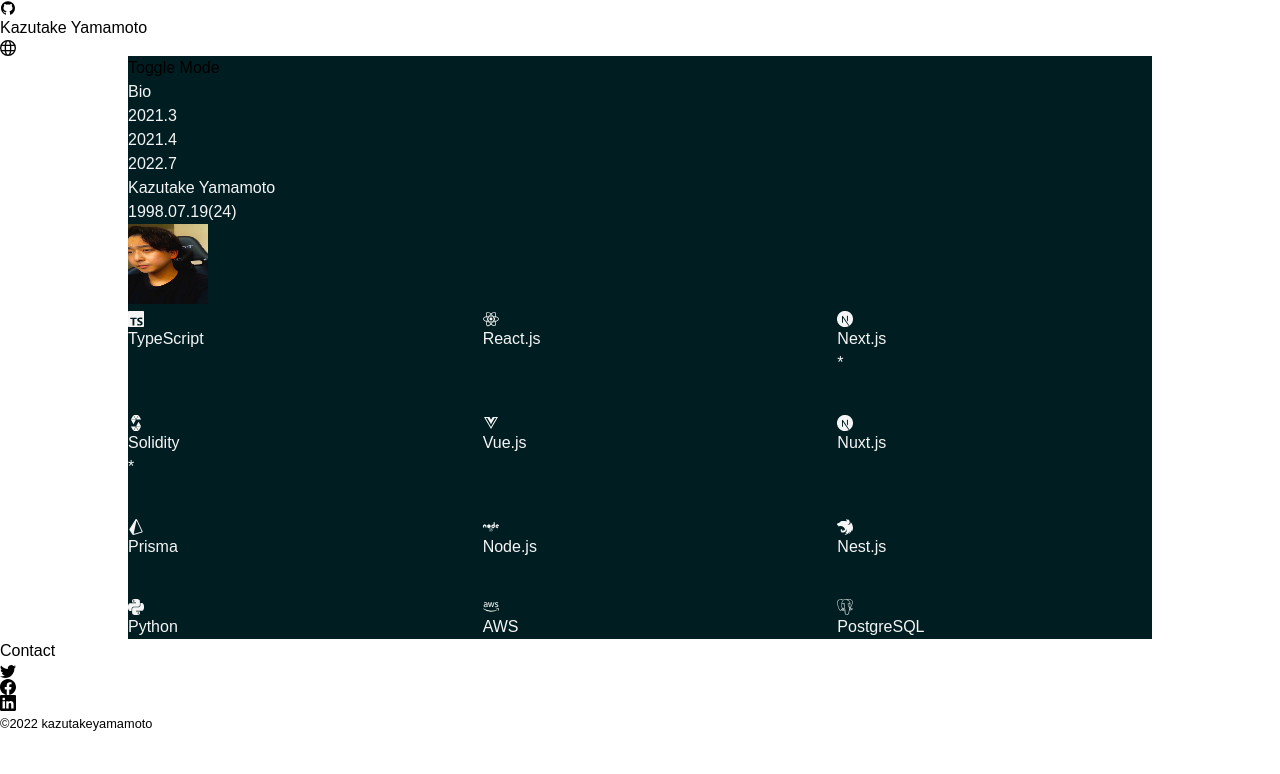
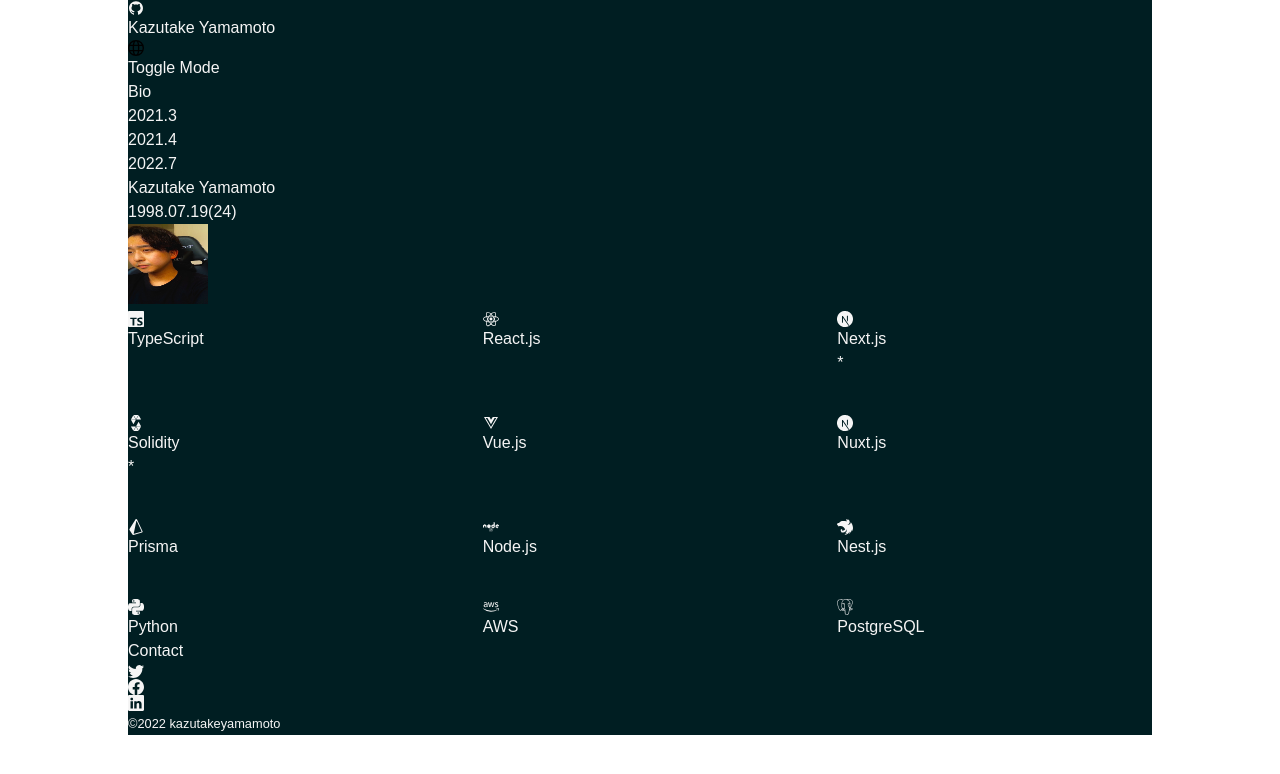
Before and after one commit to mixnuts07/kazutake-yamamoto, a Next.js app: page / in a window 1280 px wide. Shown: the top 774 px of the page. Built offline with nearby package versions, Linux system fonts and the light colour scheme.

Commit message:
[change]top div

```diff
--- a/components/Bio.tsx
+++ b/components/Bio.tsx
@@ -1,6 +1,6 @@
 const Bio = () => {
   return (
-    <div className="dark:text-whitesmoke">
+    <div>
       <h3 className="title-section">Bio</h3>
       <div className="bio">
         <span className="left">2021.3</span>
--- a/components/Header.tsx
+++ b/components/Header.tsx
@@ -3,7 +3,7 @@ import { GrLanguage } from "react-icons/gr";
 
 const Header = () => {
   return (
-    <div className="max-width-4/5">
+    <div>
       <a href="https://github.com/mixnuts07" target="_blank" rel="noreferrer">
         <AiFillGithub />
       </a>
--- a/components/Profile.tsx
+++ b/components/Profile.tsx
@@ -25,7 +25,7 @@ const Profile = () => {
     return age;
   };
   return (
-    <div className="dark:text-whitesmoke">
+    <div>
       <h1 className="name">Kazutake Yamamoto</h1>
       <p className="my-birth">1998.07.19({getAge(birthday)})</p>
       <div className="face-des">
--- a/components/Skills.tsx
+++ b/components/Skills.tsx
@@ -42,7 +42,7 @@ const Skills = () => {
   //           rel="noreferrer"
   //         ></a>
   return (
-    <div className="grid gap-10 grid-cols-3 dark:text-whitesmoke">
+    <div className="grid gap-10 grid-cols-3">
       {languages.map((language) => (
         <div key={language.name}>
           {language.icon}
--- a/pages/index.tsx
+++ b/pages/index.tsx
@@ -19,14 +19,14 @@ const Home: NextPage = () => {
         <meta name="description" content="For Learning" />
         <link rel="icon" href="/favicon.ico" />
       </Head>
-      <Header />
-      <main className="bg-blue max-w-4/5 mx-auto dark:bg-dark">
+      <main className="bg-blue max-w-4/5 mx-auto dark:bg-dark dark:text-whitesmoke">
+        <Header />
         <button onClick={toggleMode}>Toggle Mode</button>
         <Bio />
         <Profile />
         <Skills />
+        <Footer />
       </main>
-      <Footer />
     </div>
   );
 };
```
